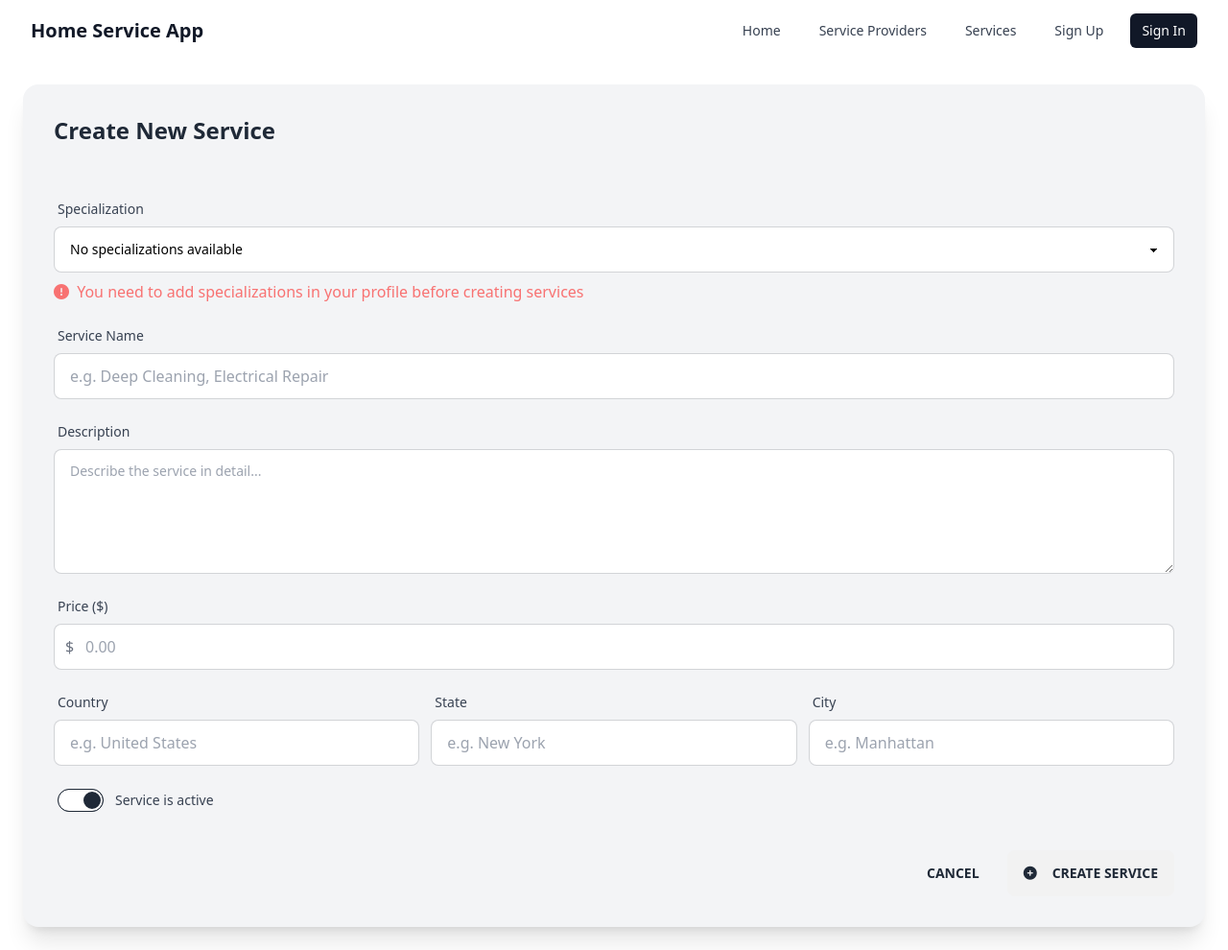
After one commit to jeanclaudegeagea/HomeServiceDjango, a Django app: template homeservice/core/templates/core/create_service.html in a window 1280 px wide. The commit adds this page. Shown: the whole page at 96% size. Run offline with Django 5.2, Linux system fonts and the light colour scheme; the template is opened without the code that fills it, so the values that code supplies are empty; some libraries are stand-ins or nearby versions.

Commit message:
Creating service

```diff
--- a/homeservice/core/templates/core/base.html
+++ b/homeservice/core/templates/core/base.html
@@ -41,11 +41,18 @@
           <a href="#" class="px-3 py-2 text-sm font-medium text-gray-700 hover:text-gray-900">Service Providers</a>
           <a href="#" class="px-3 py-2 text-sm font-medium text-gray-700 hover:text-gray-900">Services</a>
 
+          <!-- Add Service Button (only for service providers) -->
+          {% if request.user.role == request.user.SERVICE_PROVIDER %}
+          <a href="{% url 'create_service' %}" class="btn text-white text-sm">
+            Create Service
+          </a>
+          {% endif %}
+
           <!-- Notification Bell -->
-          <button class="p-1 rounded-full text-gray-400 hover:text-gray-500 focus:outline-none">
+          <!-- <button class="p-1 rounded-full text-gray-400 hover:text-gray-500 focus:outline-none">
             <span class="sr-only">Notifications</span>
             <i class="fas fa-bell"></i>
-          </button>
+          </button> -->
 
           <!-- Profile Dropdown -->
           <div class="relative ml-3">
--- /dev/null
+++ b/homeservice/core/templates/core/create_service.html
@@ -0,0 +1,160 @@
+{% extends 'core/base.html' %} {% block content %}
+<div class="bg-white mx-auto p-6">
+  <div class="card bg-gray-100 shadow-xl">
+    <div class="card-body">
+      <h1 class="card-title text-2xl font-bold mb-6">Create New Service</h1>
+
+      <form method="post" class="space-y-4">
+        {% csrf_token %}
+
+        <!-- Specialization Dropdown - Only show provider's specializations -->
+        <div class="form-control">
+          <label class="label">
+            <span class="label-text text-gray-700">Specialization</span>
+          </label>
+          <select
+            name="specialization"
+            class="select select-bordered bg-white w-full focus:ring-2 focus:ring-blue-500 focus:border-blue-500 text-black"
+            required
+          >
+            {% for spec in request.user.serviceprovider.specialization.all %}
+            <option value="{{ spec.id }}">{{ spec.name }}</option>
+            {% empty %}
+            <option disabled selected>No specializations available</option>
+            {% endfor %}
+          </select>
+          {% if not request.user.serviceprovider.specialization.all %}
+          <div class="mt-2 text-error">
+            <i class="fas fa-exclamation-circle mr-1"></i>
+            You need to add specializations in your profile before creating
+            services
+          </div>
+          {% endif %}
+        </div>
+
+        <!-- Service Name -->
+        <div class="form-control">
+          <label class="label">
+            <span class="label-text text-gray-700">Service Name</span>
+          </label>
+          <input
+            type="text"
+            name="name"
+            placeholder="e.g. Deep Cleaning, Electrical Repair"
+            class="input bg-white input-bordered w-full focus:ring-2 focus:ring-blue-500 text-black"
+            required
+          />
+        </div>
+
+        <!-- Description Textarea -->
+        <div class="form-control">
+          <label class="label">
+            <span class="label-text text-gray-700">Description</span>
+          </label>
+          <textarea
+            name="description"
+            rows="4"
+            class="textarea bg-white textarea-bordered w-full focus:ring-2 focus:ring-blue-500 text-black"
+            placeholder="Describe the service in detail..."
+            required
+          ></textarea>
+        </div>
+
+        <!-- Price Input -->
+        <div class="form-control">
+          <label class="label">
+            <span class="label-text text-gray-700">Price ($)</span>
+          </label>
+          <div class="relative">
+            <span
+              class="absolute inset-y-0 left-0 flex items-center pl-3 text-gray-500"
+              >$</span
+            >
+            <input
+              type="number"
+              name="price"
+              min="0"
+              step="0.01"
+              placeholder="0.00"
+              class="input bg-white input-bordered w-full pl-8 focus:ring-2 focus:ring-blue-500 text-black"
+              required
+            />
+          </div>
+        </div>
+
+        <div class="form-control grid grid-cols-3 gap-3">
+          <div>
+            <label class="label">
+              <span class="label-text text-gray-700">Country</span>
+            </label>
+            <input
+              type="text"
+              name="country"
+              placeholder="e.g. United States"
+              class="input bg-white input-bordered w-full focus:ring-2 focus:ring-blue-500 text-black"
+              required
+            />
+          </div>
+          <div>
+            <label class="label">
+              <span class="label-text text-gray-700">State</span>
+            </label>
+            <input
+              type="text"
+              name="state"
+              placeholder="e.g. New York"
+              class="input bg-white input-bordered w-full focus:ring-2 focus:ring-blue-500 text-black"
+              required
+            />
+          </div>
+          <div>
+            <label class="label">
+              <span class="label-text text-gray-700">City</span>
+            </label>
+            <input
+              type="text"
+              name="city"
+              placeholder="e.g. Manhattan"
+              class="input bg-white input-bordered w-full focus:ring-2 focus:ring-blue-500 text-black"
+              required
+            />
+          </div>
+        </div>
+
+        <!-- Active Toggle -->
+        <div class="form-control">
+          <label class="cursor-pointer label justify-start">
+            <input
+              type="checkbox"
+              name="is_active"
+              checked
+              class="toggle mr-3"
+            />
+            <span class="label-text text-gray-700">Service is active</span>
+          </label>
+        </div>
+
+        <!-- Form Actions -->
+        <div class="flex justify-end space-x-3 pt-4">
+          <a href="{% url 'profile' %}" class="btn btn-ghost">Cancel</a>
+          <button
+            type="submit"
+            class="btn"
+            {%
+            if
+            not
+            request.user.serviceprovider.specialization.all
+            %}disabled{%
+            endif
+            %}
+          >
+            <i class="fas fa-plus-circle mr-2"></i>
+            Create Service
+          </button>
+        </div>
+      </form>
+    </div>
+  </div>
+</div>
+
+{% endblock %}
--- a/homeservice/core/urls.py
+++ b/homeservice/core/urls.py
@@ -36,7 +36,7 @@ urlpatterns = [
         "delete_profile_image/", views.delete_profile_image, name="delete_profile_image"
     ),
     path("update_location/", views.updateLocation, name="update_location"),
-    # path('provider/upload-docs/', views.provider_upload_docs, name='provider_upload_docs'),
+    path("create-service/", views.create_service, name='create_service'),
 ]
 
 if settings.DEBUG:
```
Also changed, not shown: homeservice/core/forms.py (+12 -0 lines), homeservice/core/models.py (+39 -68 lines), homeservice/core/templates/serviceProvider/settings.html (+0 -12 lines), homeservice/core/views.py (+19 -0 lines), homeservice/core/migrations/0001_initial.py, homeservice/core/migrations/0002_service_location.py (added), homeservice/core/migrations/0003_remove_service_location_service_city_service_country_and_more.py (added).
